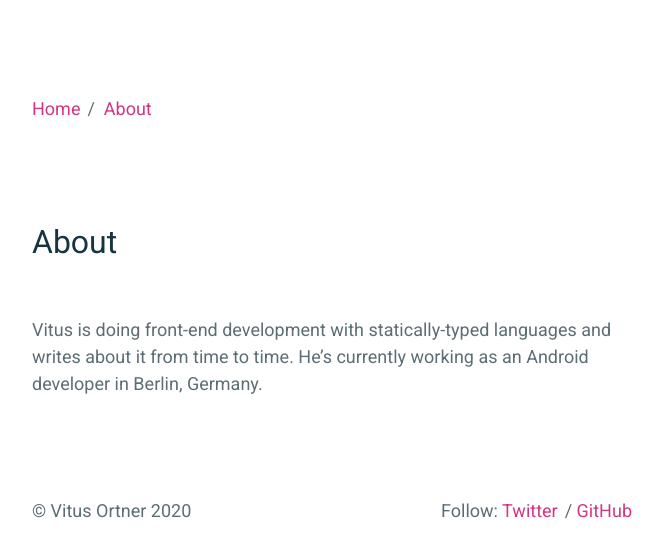
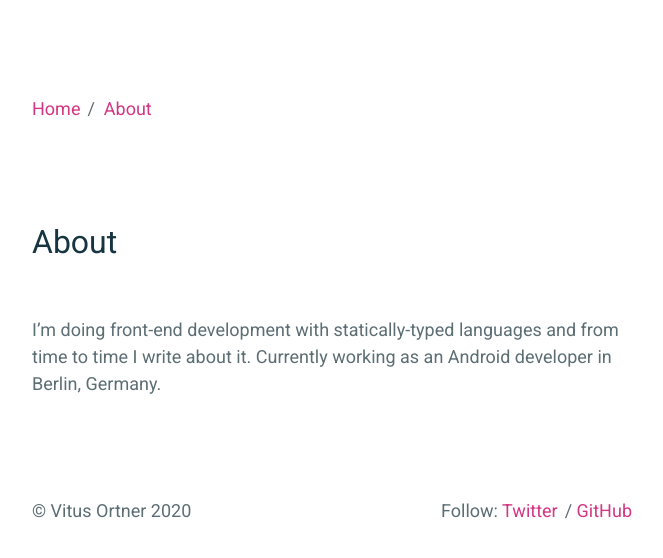
Before and after one commit to vitusortner/vitus.dev, a Jekyll site: the page built from _pages/about.markdown, in a window 1280 px wide. Shown: the top 558 px of the page, without its empty margins (308-971 px from the left). Built offline with Jekyll 4.4.1, drawn with Linux system fonts in a browser that asks for light colours.

Commit message:
Change title and about

```diff
--- a/_config.yml
+++ b/_config.yml
@@ -1,11 +1,11 @@
 # Site settings
-title: Vitus' Personal Blog
+title: A Collection of Thoughts
 description: >
-    Vitus' Personal Blog
+    A Collection of Thoughts
 author: Vitus Ortner
 email: vitusortner.dev@gmail.com
 baseurl: "" # the subpath of your site, e.g. /blog
-url: "http://vitusortner.github.io/vitus.dev" # the base hostname & protocol for your site
+url: "https://vitus.dev" # the base hostname & protocol for your site
 twitter_username: vitusortner
 github_username:  vitusortner
 
--- a/_pages/about.markdown
+++ b/_pages/about.markdown
@@ -3,5 +3,5 @@ layout: content
 title: About
 permalink: /about/
 ---
-Vitus is doing front-end development with statically-typed languages and writes about it from time to time.
-He's currently working as an Android developer in Berlin, Germany.
+I'm doing front-end development with statically-typed languages and from time to time I write about it.
+Currently working as an Android developer in Berlin, Germany.
```
